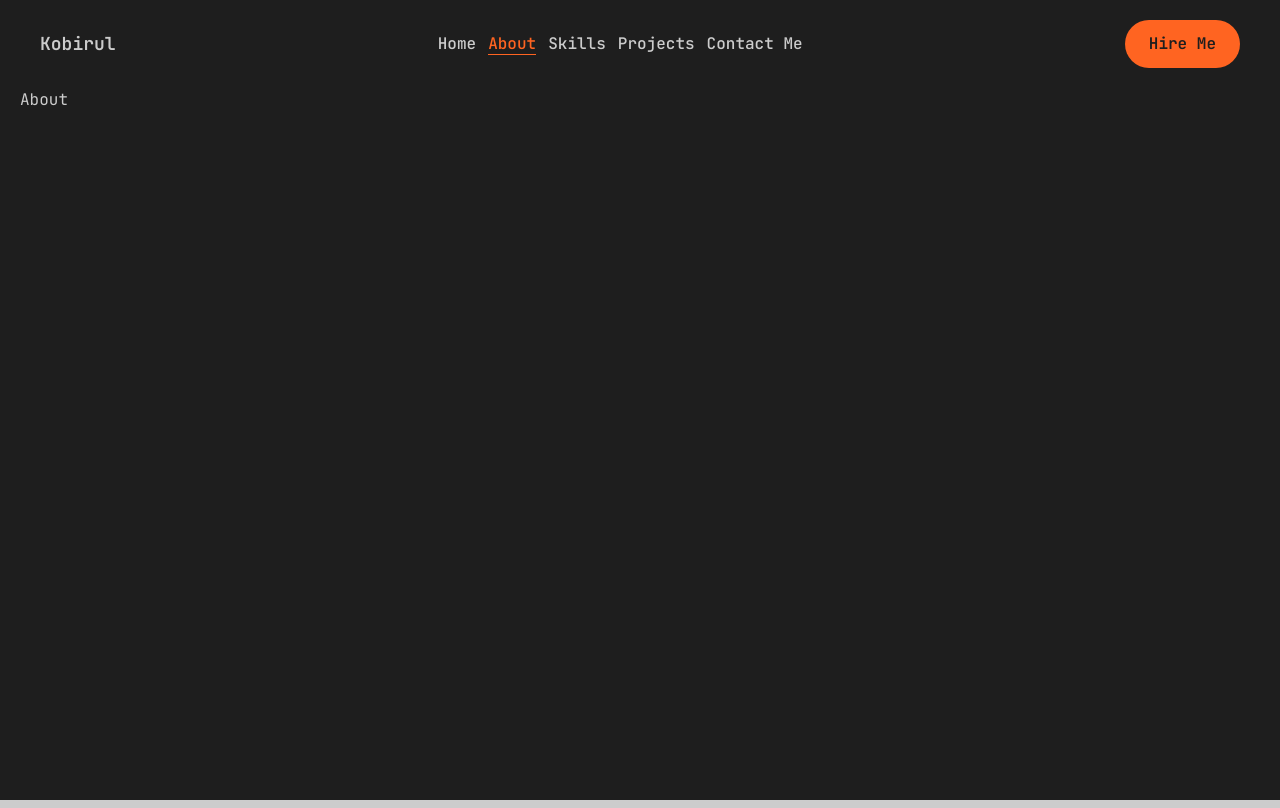
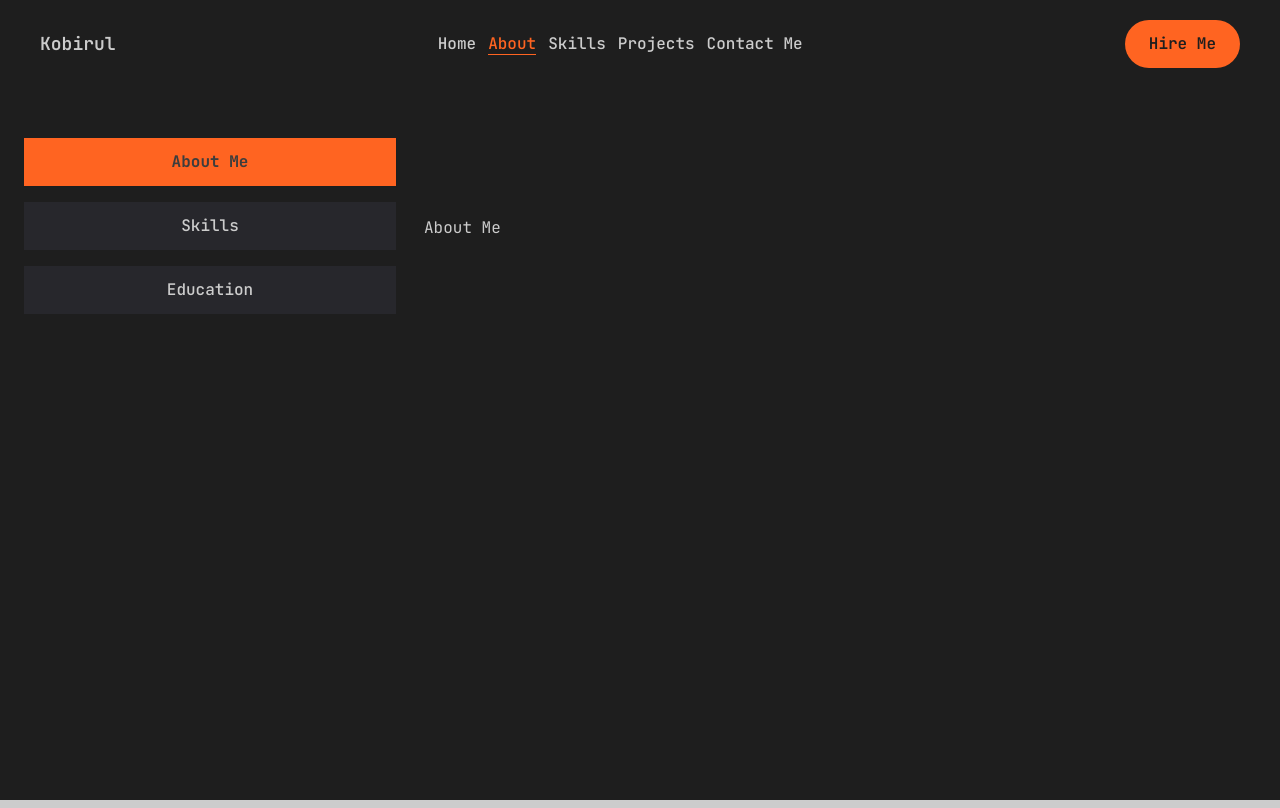
Before and after one commit to kobirul5/personal-web, a Next.js app: page /about in a window 1280 px wide. Built offline with nearby package versions, Linux system fonts and the light colour scheme.

Commit message:
added tabs in about page

```diff
--- a/package.json
+++ b/package.json
@@ -14,6 +14,7 @@
     "@radix-ui/react-select": "^2.1.6",
     "@radix-ui/react-slot": "^1.1.2",
     "@radix-ui/react-tabs": "^1.1.3",
+    "@radix-ui/react-tooltip": "^1.1.8",
     "class-variance-authority": "^0.7.1",
     "clsx": "^2.1.1",
     "lucide-react": "^0.474.0",
--- a/src/app/about/page.jsx
+++ b/src/app/about/page.jsx
@@ -1,6 +1,34 @@
-
+"use client"
+import { ScrollArea } from "@/components/ui/scroll-area";
+import { Tabs, TabsContent, TabsList, TabsTrigger } from "@/components/ui/tabs";
+import { motion } from "motion/react"
 export default function About() {
   return (
-    <div>About</div>
+    <motion.div
+      initial={{ opacity: 0 }}
+      animate={{
+        opacity: 1,
+        transition: { delay: 2.4, duration: 2.4, ease: "easeIn" }
+      }}
+      className="min-h-[80vh] flex items-center mt-20 py-12 lg:py-0"
+    >
+      <div className="container mx-auto">
+        <Tabs
+          defaultValue="about-me"
+          className="flex flex-col lg:flex-row mx-auto gap-6 lg:mx-0">
+          <TabsList
+            className="flex flex-col w-full max-w-[380px] gap-4 "
+          >
+            <TabsTrigger value="about-me">About Me</TabsTrigger>
+            <TabsTrigger value="Skills">Skills</TabsTrigger>
+            <TabsTrigger value="Education">Education</TabsTrigger>
+          </TabsList>
+          <div className="min-h-[70vh] w-full">
+            <TabsContent value="about-me" className="w-full">About Me</TabsContent>
+
+          </div>
+        </Tabs>
+      </div>
+    </motion.div>
   )
 }
--- a/src/components/ui/tabs.jsx
+++ b/src/components/ui/tabs.jsx
@@ -22,7 +22,7 @@ const TabsTrigger = React.forwardRef(({ className, ...props }, ref) => (
   <TabsPrimitive.Trigger
     ref={ref}
     className={cn(
-      "inline-flex items-center justify-center whitespace-nowrap rounded-md px-3 py-1 text-sm font-medium ring-offset-background transition-all focus-visible:outline-none focus-visible:ring-2 focus-visible:ring-ring focus-visible:ring-offset-2 disabled:pointer-events-none disabled:opacity-50 data-[state=active]:bg-background data-[state=active]:text-foreground data-[state=active]:shadow",
+      "inline-flex items-center w-full bg-[#27272c] justify-center whitespace-nowrap text-textColor rounded-lg p-3 text-balance font-medium ring-offset-white transition-all disabled:pointer-events-none disabled:opacity-50 data-[state=active]:bg-primaryColor data-[state=active]:text-primary  data-[state=active]:font-bold data-[state=active]:shadow-sm ",
       className
     )}
     {...props} />
@@ -33,7 +33,7 @@ const TabsContent = React.forwardRef(({ className, ...props }, ref) => (
   <TabsPrimitive.Content
     ref={ref}
     className={cn(
-      "mt-2 ring-offset-background focus-visible:outline-none focus-visible:ring-2 focus-visible:ring-ring focus-visible:ring-offset-2",
+      "mt-2 min-h-[480px]: ring-offset-background focus-visible:outline-none focus-visible:ring-2 focus-visible:ring-ring focus-visible:ring-offset-2",
       className
     )}
     {...props} />
--- /dev/null
+++ b/src/components/ui/tooltip.jsx
@@ -0,0 +1,28 @@
+"use client"
+
+import * as React from "react"
+import * as TooltipPrimitive from "@radix-ui/react-tooltip"
+
+import { cn } from "@/lib/utils"
+
+const TooltipProvider = TooltipPrimitive.Provider
+
+const Tooltip = TooltipPrimitive.Root
+
+const TooltipTrigger = TooltipPrimitive.Trigger
+
+const TooltipContent = React.forwardRef(({ className, sideOffset = 4, ...props }, ref) => (
+  <TooltipPrimitive.Portal>
+    <TooltipPrimitive.Content
+      ref={ref}
+      sideOffset={sideOffset}
+      className={cn(
+        "z-50 overflow-hidden rounded-md bg-primary px-3 py-1.5 text-xs text-primary-foreground animate-in fade-in-0 zoom-in-95 data-[state=closed]:animate-out data-[state=closed]:fade-out-0 data-[state=closed]:zoom-out-95 data-[side=bottom]:slide-in-from-top-2 data-[side=left]:slide-in-from-right-2 data-[side=right]:slide-in-from-left-2 data-[side=top]:slide-in-from-bottom-2",
+        className
+      )}
+      {...props} />
+  </TooltipPrimitive.Portal>
+))
+TooltipContent.displayName = TooltipPrimitive.Content.displayName
+
+export { Tooltip, TooltipTrigger, TooltipContent, TooltipProvider }
```
Also changed, not shown: 1 other file (tests, documents, lock files or other folders).
